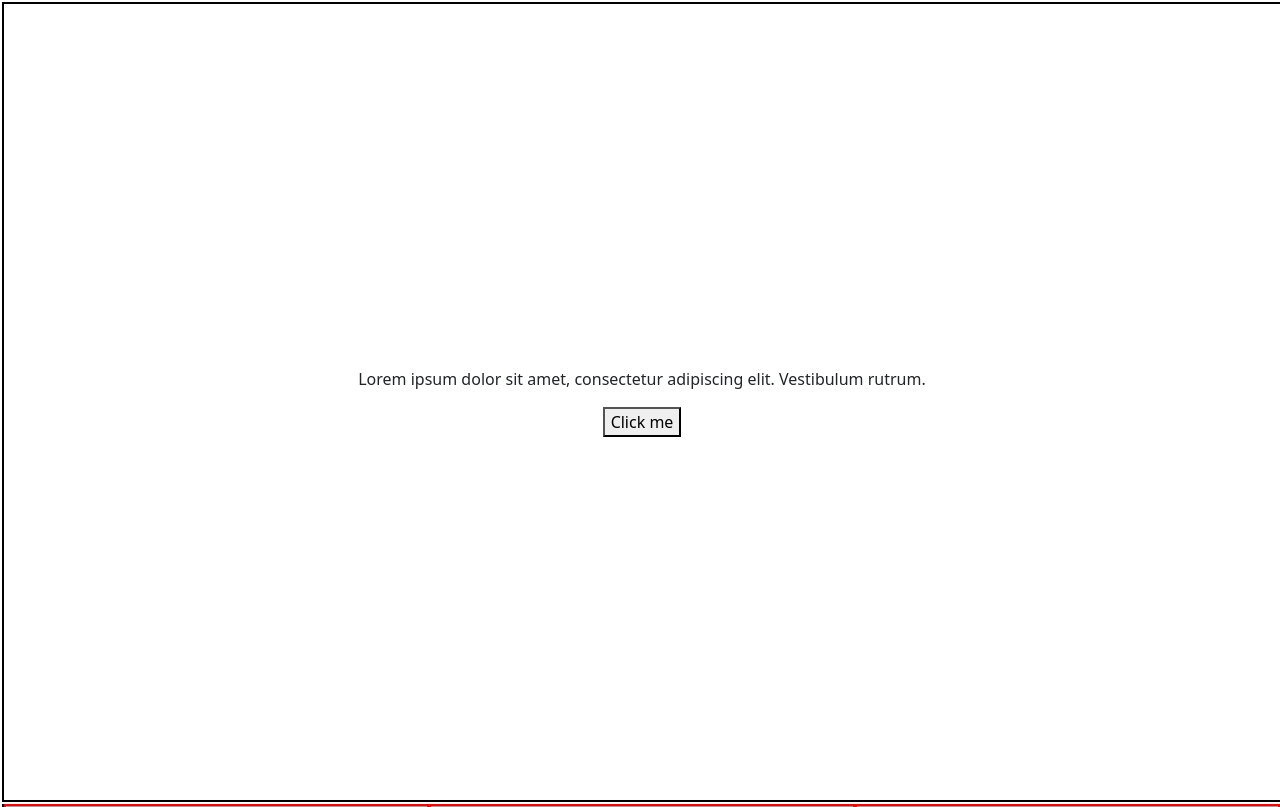
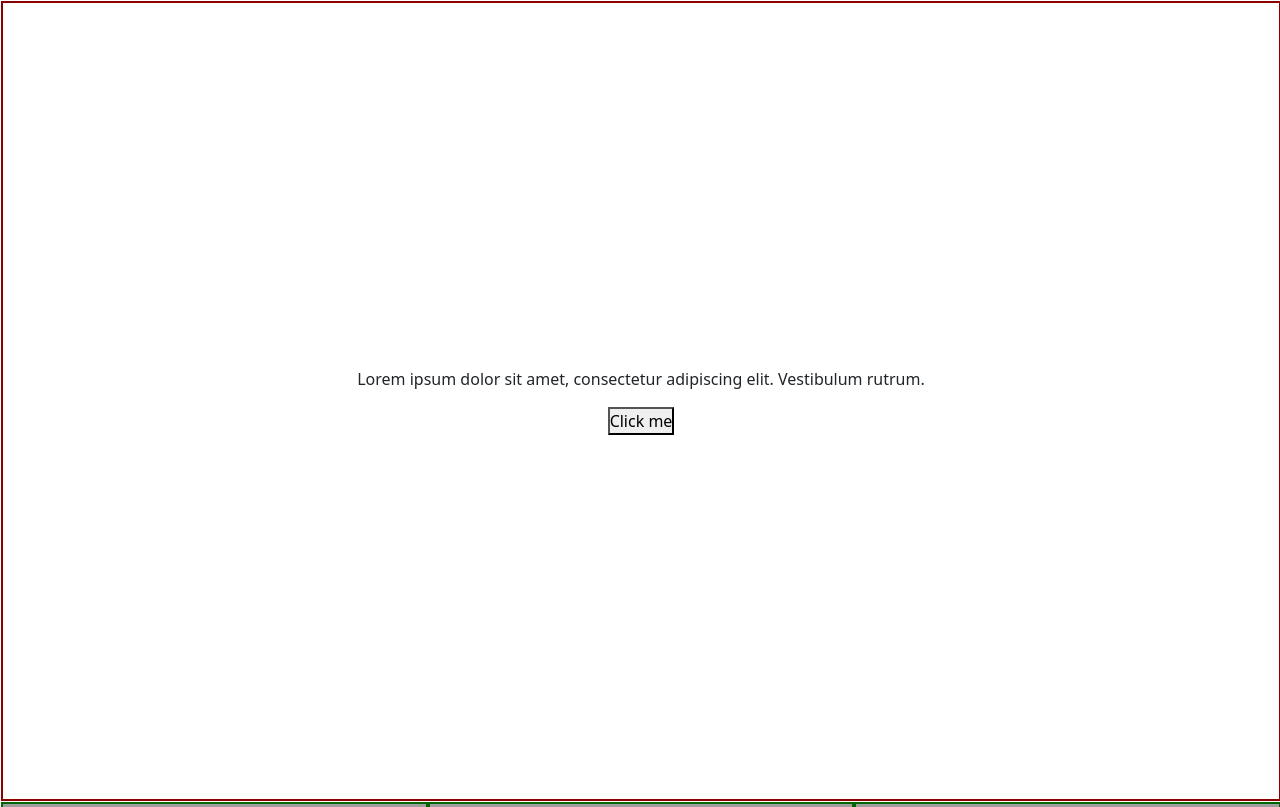
Before and after one commit to Arturas-Silkauskas/My_php, a PHP site: page / in a window 1280 px wide. Shown: the top 807 px of the page. Run offline with PHP 8.4, Linux system fonts and the light colour scheme; grey boxes are pictures that could not be loaded.

Commit message:
Finished css task

```diff
--- a/index.html
+++ b/index.html
@@ -11,13 +11,13 @@
 </head>
 <body>
     <section>
-        <div class="container-fluid">
+        <div class="container-fluid hero">
             <p>Lorem ipsum dolor sit amet, consectetur adipiscing elit. Vestibulum rutrum.</p>
             <button>Click me</button>
         </div>
     </section>
     <section>
-        <div class="container-fluid">
+        <div class="container-fluid images">
             <div class="row">
                 <div class="col"><img src="https://i.pinimg.com/736x/37/e1/20/37e12073575cd7964153f4c64ed764c7.jpg"></div>
                 <div class="col"><img src="https://previews.123rf.com/images/milante/milante1708/milante170800012/84566431-perro-marrón-con-la-tabla-blanca-para-el-texto-mensaje-retrato-vertical-animal-divertido.jpg"></div>
--- a/styles.css
+++ b/styles.css
@@ -1,19 +1,26 @@
+* {
+    padding: 0;
+    margin: 0;
+}
 .container-fluid {
     height: 100vh;
-    border: 2px solid black;
-    margin: 2px;
+    width: 100vw;
+    margin: 1px;
     display: flex;
     flex-direction: column;
     align-items: center;
     justify-content: center;
     padding: 0;
 }
+.hero {
+    border: 2px solid darkred;
+}
 
 .col {
     width: 100%;
     height: 100vh;
     margin: 0;
-    border: 2px solid red;
+    border: 2px solid darkgreen;
     padding: 0;
 }
 .row {
```
